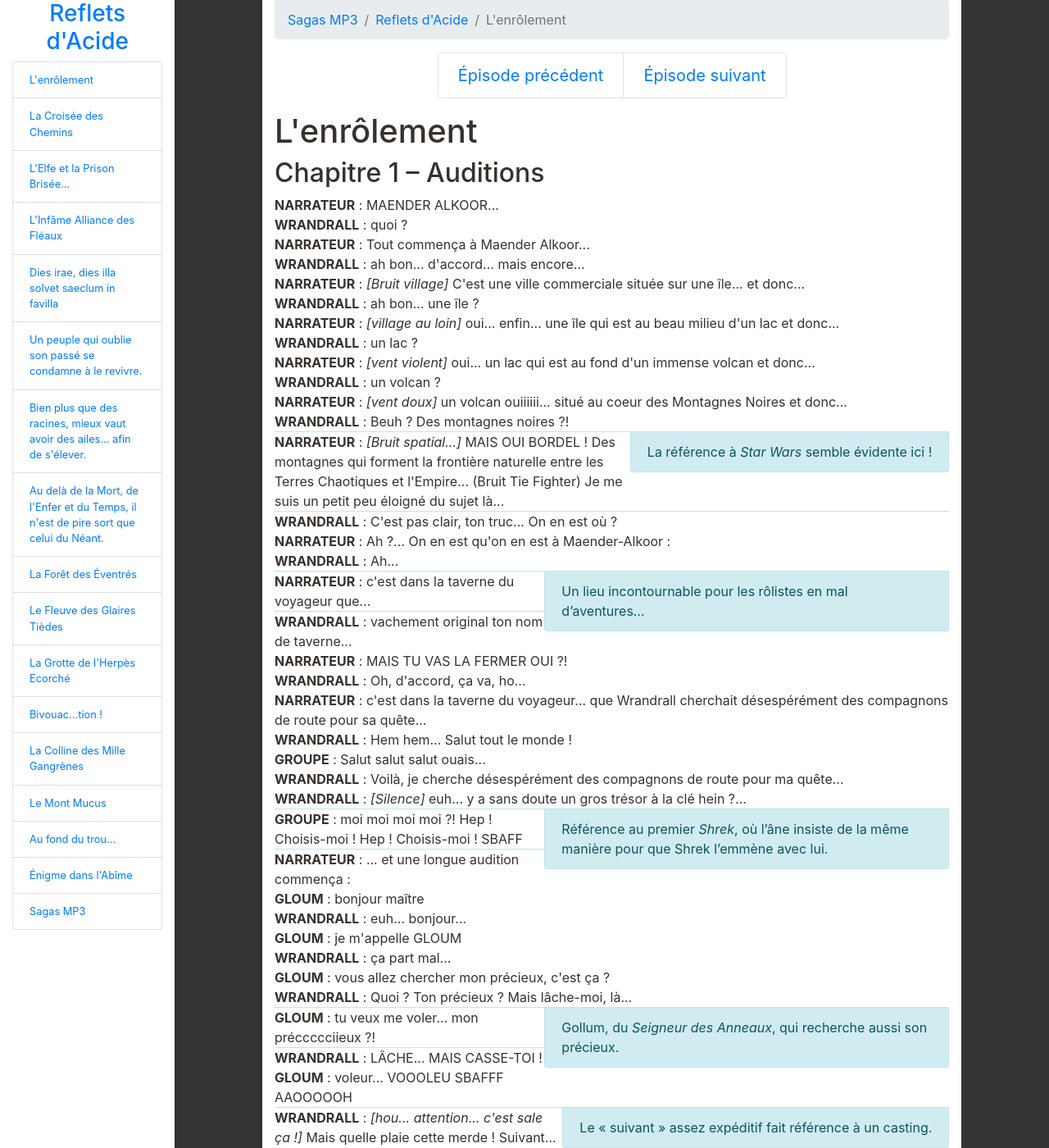
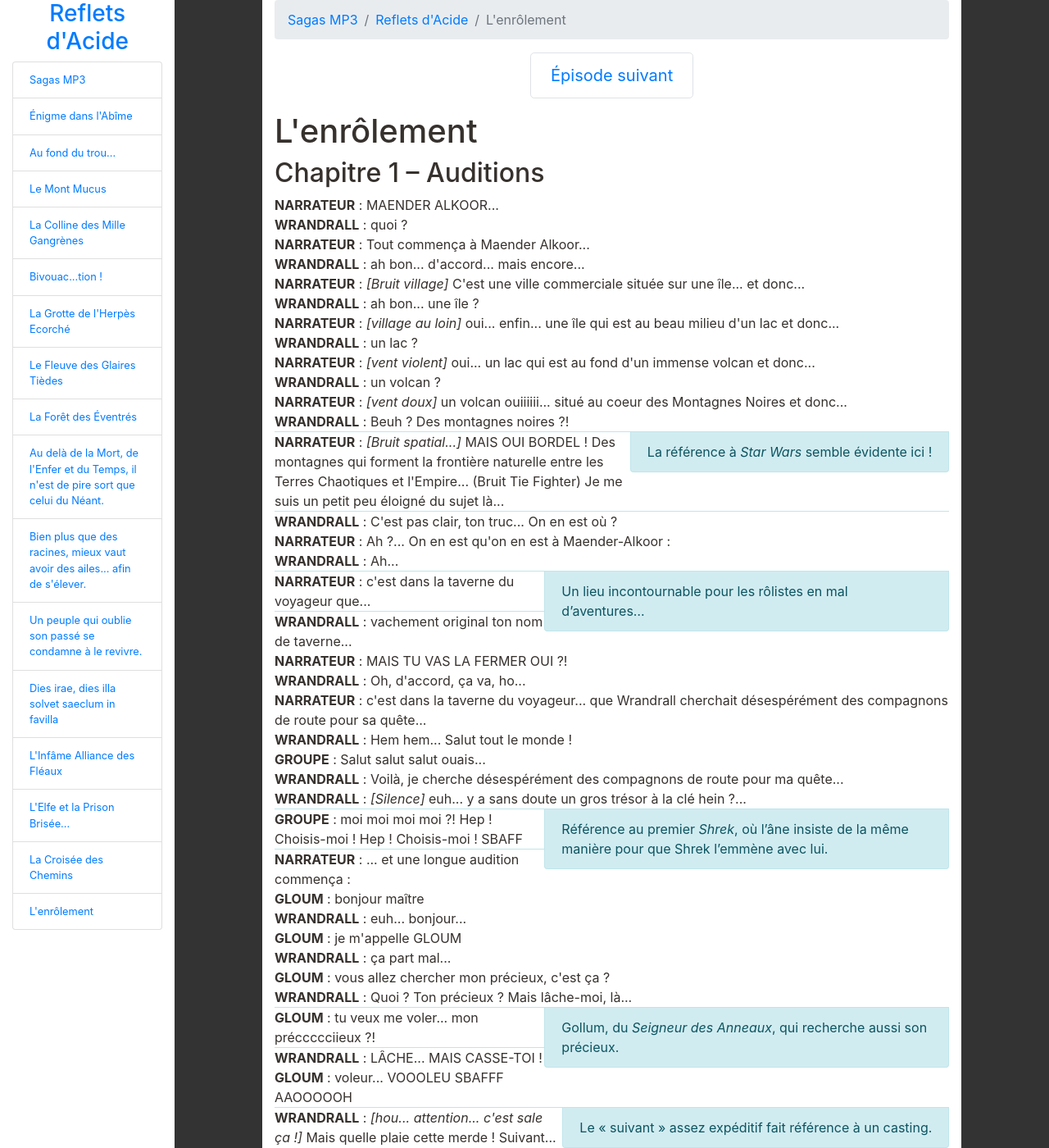
Before and after one commit to Neamar/sagas-mp3, a Jekyll site: the page built from Reflets/Reflets-1.html, in a window 1280 px wide and 1400 px high. Shown: the whole window at 82% size. Built offline with Jekyll 4.4.1, drawn with Linux system fonts in a browser that asks for light colours.

Commit message:
Still having issues with sorting

```diff
--- a/Reflets/Reflets-1.html
+++ b/Reflets/Reflets-1.html
@@ -2,7 +2,7 @@
 layout: text
 title: L'enrôlement
 saga: Reflets
-episode: "01"
+episode: 1
 ---
 
 Chapitre 1 - Auditions
--- a/_includes/pages_in_saga.html
+++ b/_includes/pages_in_saga.html
@@ -1,4 +1,9 @@
-{% assign ordered_pages = site.pages %}
-{% for p in ordered_pages %}
-  <a class="list-group-item list-group-action small " href="{{ p.url }}">{{ p.title }}</a></li>
+{% assign pages = '' | split: '' %}
+
+{% for p in site.pages %}
+    {% assign pages = p | concat: pages %}
 {% endfor %}
+
+{% for p in pages | sort_natural: "title" %}
+  <a class="list-group-item list-group-action small " href="{{ p.url }}">{{ p.title }}</a>
+{% endfor %}
```
